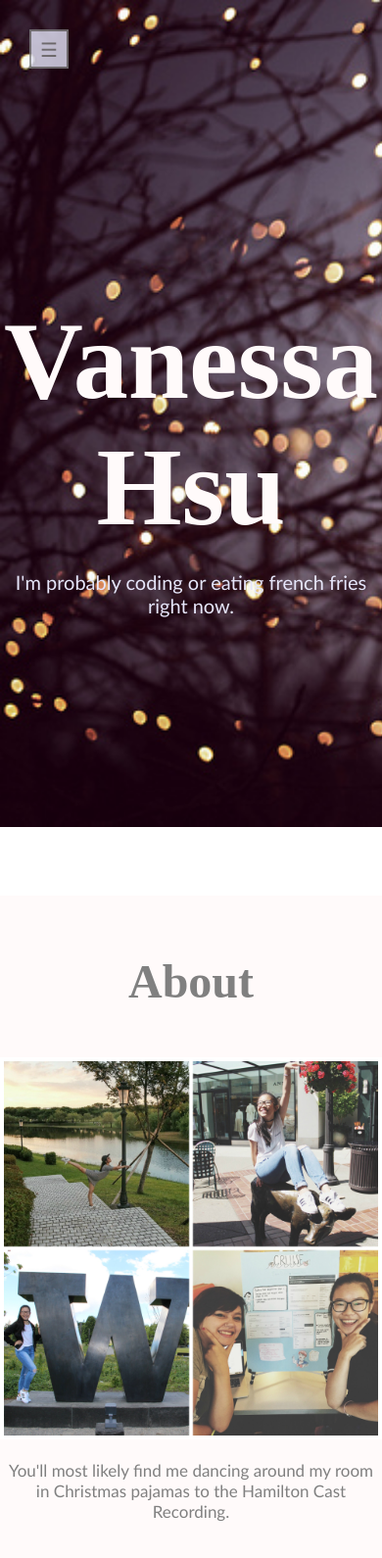
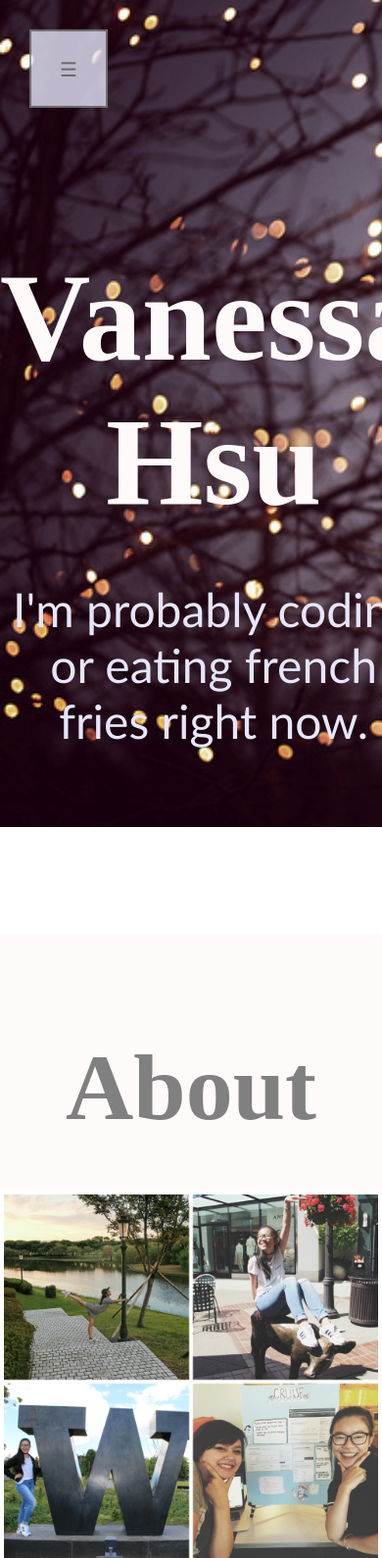
Before and after one commit to vaneshsu/vaneshsu.github.io, a plain HTML site: page index.html in a window 390 px wide. Shown: the top 1590 px of the page at 98% size. Drawn offline with Linux system fonts and the light colour scheme.

Commit message:
responsive font sizes
font sizes bigger when screen is smaller

```diff
--- a/index.html
+++ b/index.html
@@ -9,13 +9,13 @@
 	<section id="home" class="home">
 		<div id="bg"></div>
 		<!-- responsive side nav -->
+		<button class="text-center" id="nav" onclick="openNav()">&#9776;</button>
 		<nav id="mySidenav" class="sidenav">
 	  		<a href="javascript:void(0)" class="closebtn" onclick="closeNav()">&times;</a>
 	  			<a href="Resume.pdf" target="_blank">resume</a>
 				<a href="#about">about</a>
 				<a href="#contact">contact</a>
 		</nav>
-		<button class="text-center" id="nav" onclick="openNav()">&#9776;</button>
 
 		<div class="row table fh">
 			<header class="table-cell fh text-center">
--- a/responsiveStyle.css
+++ b/responsiveStyle.css
@@ -1,7 +1,7 @@
 @media only screen and (max-width: 1020px) {
  	.sidenav {
-	    height: 100%;
-	    width: 0;
+    	width:0;
+    	height: 125px;
 	    position: fixed;
 	    z-index: 1;
 	    top: 0;
@@ -16,10 +16,11 @@
 	.sidenav a {
 	    padding: 8px 8px 8px 32px;
 	    text-decoration: none;
-	    font-size: 1.25em;
+	    font-size: 2em;
 	    color: grey;
-	    display: block;
+	    display: inline-block;
 	    transition: 0.3s;
+	    text-align: center;
 	}
 
 	.sidenav a:hover, .offcanvas a:focus{
@@ -42,8 +43,8 @@
 		font-size: 1.25em;
 		font-family: Trebuchet MS;
 		border: 2px solid grey;
-		width: 40px;
-		height: 40px;
+		width: 80px;
+		height: 80px;
 		margin: 30px;
 		margin-bottom: 0;
 		z-index: 10;
@@ -69,6 +70,30 @@
 
 	div#contact {
 		height:100%;
+	}
+
+	h1#title {
+		font-size: 8em;
+	}
+
+	h2#about {
+		font-size: 6em;
+	}
+
+	h2#contact {
+		font-size: 6em;
+	}
+
+	.get-in-touch {
+		font-size: 6em;
+	}
+
+	.tagline p {
+		font-size: 3em;
+	}
+
+	.content {
+		font-size: 3em;
 	}
 }
 
--- a/script.js
+++ b/script.js
@@ -3,7 +3,7 @@
  */
 
 function openNav() {
-    document.getElementById("mySidenav").style.width = "150px";
+    document.getElementById("mySidenav").style.width = "100%";
 }
 
 function closeNav() {
```
